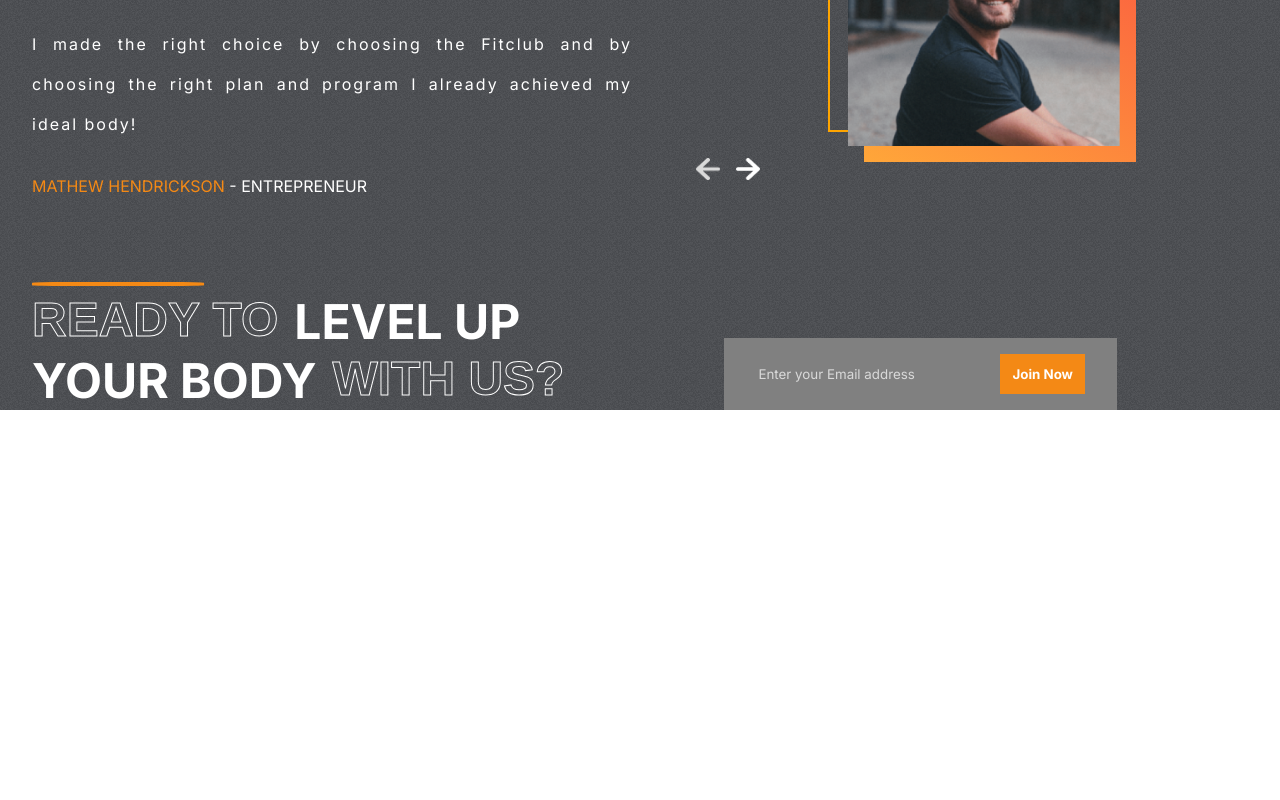
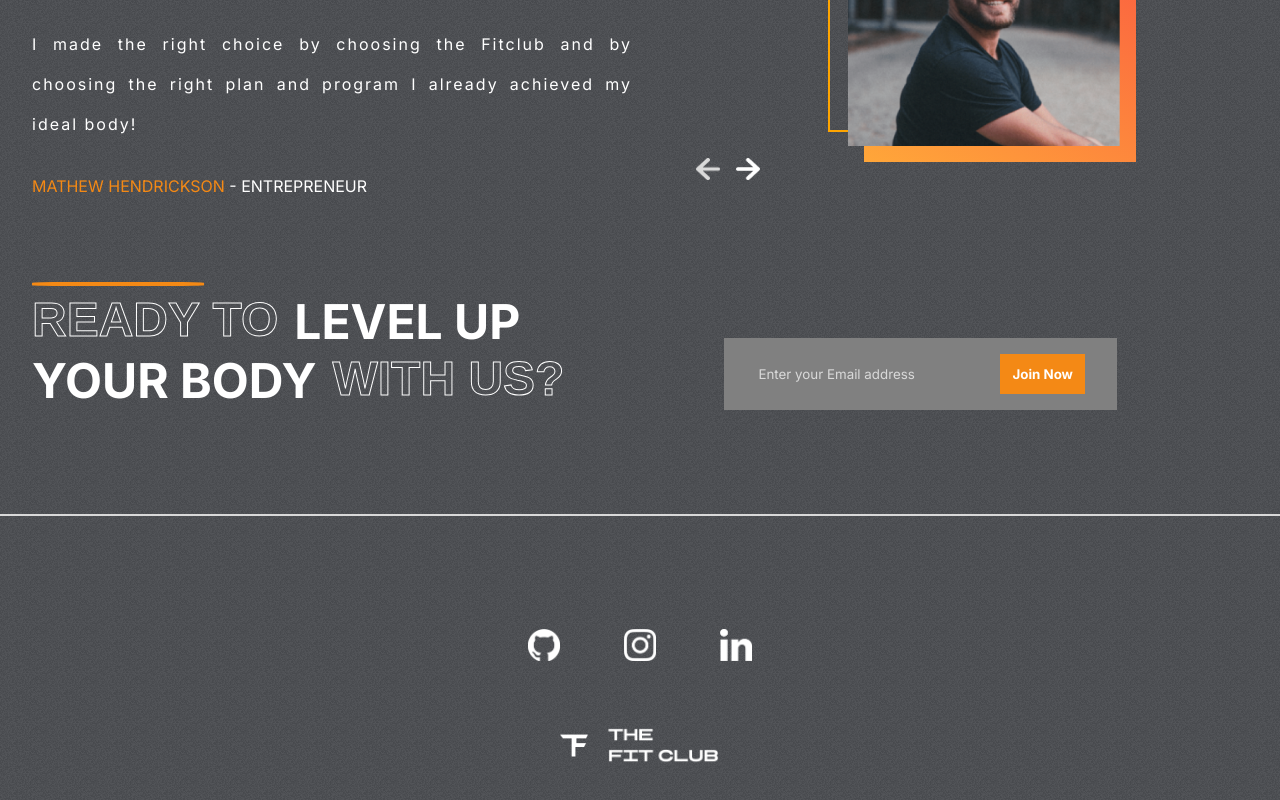
Before and after one commit to JijoJames04/FitClub, a React (Create React App) app: page / in a window 1280 px wide. Shown: the part 2718-3518 px from the top of the page. Before the commit the page ends 3128 px from the top, so only its background shows below. Built offline with nearby package versions, Linux system fonts and the light colour scheme.

Commit message:
footer completed

```diff
--- a/src/App.js
+++ b/src/App.js
@@ -1,4 +1,5 @@
 import './App.css';
+import Footer from './components/Footer/Footer';
 import Hero from './components/Hero/Hero';
 import Join from './components/Join/Join';
 import Plans from './components/Plans/Plans';
@@ -14,6 +15,7 @@
       <Plans/>
       <Testimonials/>
       <Join/>
+      <Footer/>
     </div>
   );
 }
--- /dev/null
+++ b/src/components/Footer/Footer.css
@@ -0,0 +1,32 @@
+.Footer-container {
+    position: relative;
+}
+
+.Footer-container > hr {
+    border: 1px solid var(--lightgray);
+}
+
+.footer {
+    padding: 1rem 2rem;
+    display: flex;
+    flex-direction: column;
+    gap: 4rem;
+    align-items: center;
+    justify-content: center;
+    height: 20rem;
+}
+
+.social-links {
+    display: flex;
+    gap: 4rem;
+}
+
+.social-links > img {
+    width: 2rem;
+    height: 2rem;
+    cursor: pointer;
+}
+
+.logo-f > img {
+    width: 10rem;
+}
--- /dev/null
+++ b/src/components/Footer/Footer.jsx
@@ -0,0 +1,26 @@
+import React from "react";
+import "./Footer.css";
+import Github from "../../assets/github.png";
+import Instagram from "../../assets/instagram.png";
+import LinkedIn from "../../assets/linkedin.png";
+import Logo from "../../assets/logo.png";
+
+const Footer = () => {
+  return (
+    <div className="Footer-container">
+      <hr />
+      <div className="footer">
+        <div className="social-links">
+          <img src={Github} alt="" />
+          <img src={Instagram} alt="" />
+          <img src={LinkedIn} alt="" />
+        </div>
+        <div className="logo-f">
+          <img src={Logo} alt="" />
+        </div>
+      </div>
+    </div>
+  );
+};
+
+export default Footer;
```
